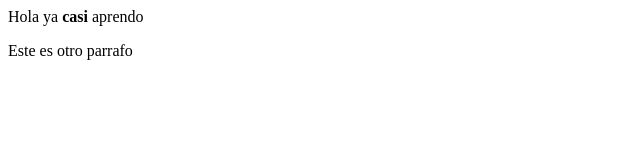
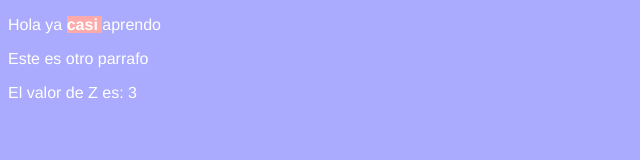
Before and after one commit to Cr0n4/PB, a plain HTML site: page index.html in a window 1280 px wide. Shown: the whole page, without its empty margins (0-640 px from the left). Drawn offline with Linux system fonts and the light colour scheme.

Commit message:
estructura basica

```diff
--- a/index.html
+++ b/index.html
@@ -1,10 +1,30 @@
+<!DOCTYPE html>
 <html>
 
 <head>
   <title>Mi primer archivo HTML</title>
+  <style type="text/css">
+    body {
+      background-color: #AAAAFF;
+      color: white;
+      font-family: Helvetica;
+    }
+
+    strong {
+      background-color: #FFAAAA;
+    }
+  </style>
 </head>
+
 <body>
-<p>Hola ya <strong>casi </strong> aprendo</p>
-<p>Este es otro parrafo</p>
+  <p>Hola ya <strong>casi </strong> aprendo</p>
+  <p>Este es otro parrafo</p>
+  <script type="text/javascript">
+    var x = 1;
+    var y = 2;
+    var z = x + y;
+    document.write("El valor de Z es: " + z);
+  </script>
 </body>
+
 </html>
```
